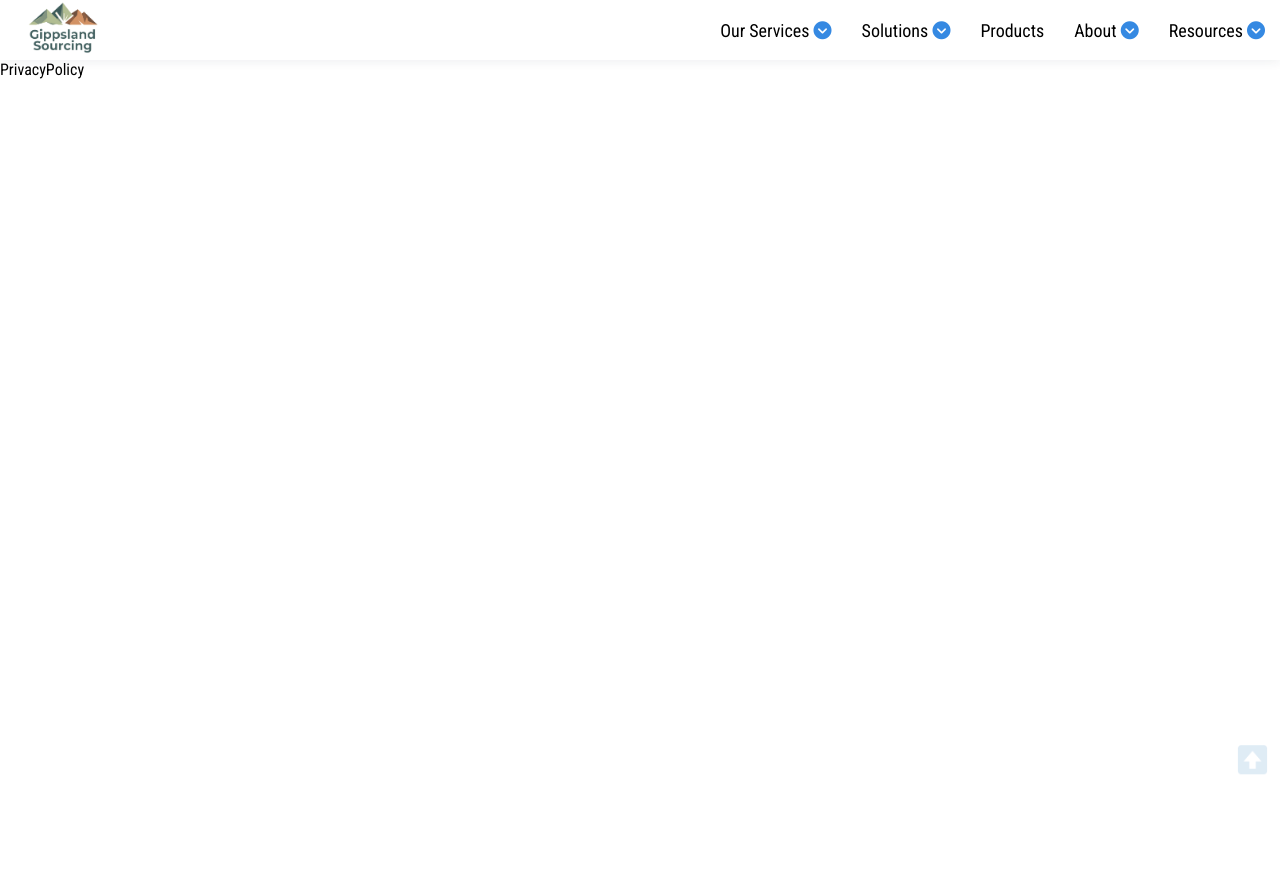
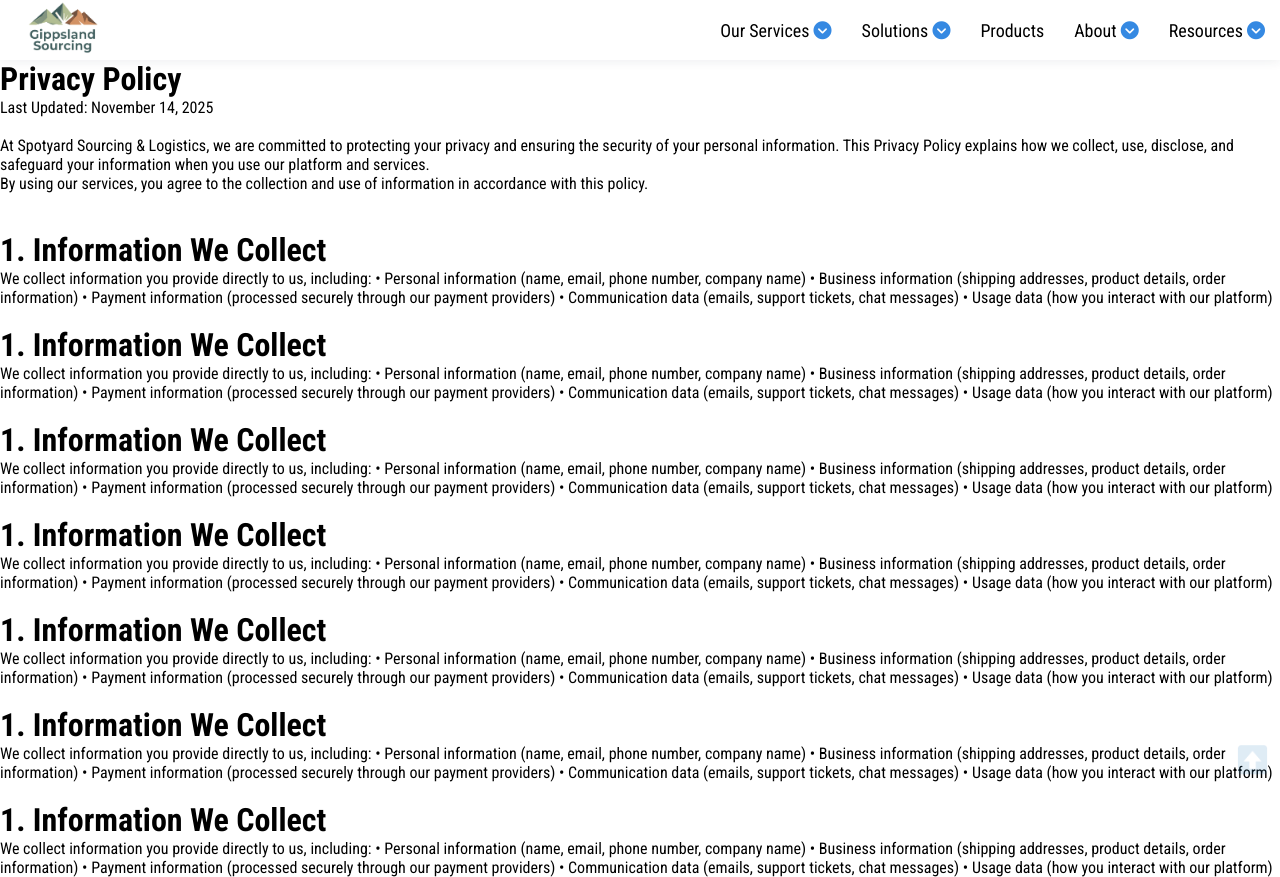
Before and after one commit to montasirazad/gippsland_sourcing-client, a React (Vite) app: page /privacy-policy in a window 1280 px wide. Before the commit the page ends 800 px from the top, so only its background shows below. Built offline with nearby package versions, Linux system fonts and the light colour scheme.

Commit message:
updated css

```diff
--- a/src/components/Footer/Footer.css
+++ b/src/components/Footer/Footer.css
@@ -55,7 +55,10 @@
   opacity: 0.7;
   color: white;
 }
-
+ .links-div .fa-whatsapp{
+  color: #25D366;
+  font-size: 15px;
+}
 .social-icon .fa-facebook {
   background: #3b5998;
   color: white;
--- a/src/components/Footer/Footer.jsx
+++ b/src/components/Footer/Footer.jsx
@@ -29,8 +29,15 @@ const Footer = () => {
         <div className="links-div">
           CONTACT US <br />
           Email: GippslandSourcing.com
-          <br />
-          <a href="tel:+8801686356445">+88 0168 6356 445</a>
+          <br /><br />
+          <a
+            className="fa-brands fa-whatsapp"
+            href="https://wa.me/+8801686356445"
+            target="_blank"
+          >
+            {" "}
+            +88 0168 6356 445
+          </a>
           <br />
           <div className="social-icon">
             <Link
--- a/src/components/NavBar/NavBar.css
+++ b/src/components/NavBar/NavBar.css
@@ -1,4 +1,4 @@
-img {
+.nav-main img {
   width: 70px;
   margin-left: 40%;
 }
@@ -37,9 +37,10 @@ img {
 .menuIcon {
   display: none;
   position: fixed;
-  right: 10px;
+  right: 20px;
   top: 5px;
   z-index: 50;
+  width: 60px;
 }
 img:hover {
   cursor: pointer;
@@ -74,7 +75,7 @@ img:hover {
 }
 
 @media screen and (max-width: 600px) {
-  img{
+  .nav-main img {
     margin-left: 5%;
   }
   .nav-main {
@@ -107,6 +108,7 @@ img:hover {
 
   .menuIcon {
     display: block;
+
   }
   ul {
     display: flex;
--- a/src/components/PrivacyPolicy/PrivacyPolicy.css
+++ b/src/components/PrivacyPolicy/PrivacyPolicy.css
@@ -0,0 +1,9 @@
+.privacy-policy-main {
+  /* text-align: justify; */
+  /* max-width: 700px;
+  margin: 5% auto 30px auto;
+
+  border-radius: 10px;
+  padding: 30px;
+  background-color: whitesmoke; */
+}
--- a/src/components/PrivacyPolicy/PrivacyPolicy.jsx
+++ b/src/components/PrivacyPolicy/PrivacyPolicy.jsx
@@ -1,6 +1,84 @@
 import "./PrivacyPolicy.css";
 const PrivacyPolicy = () => {
-  return <div>PrivacyPolicy</div>;
+  return (
+    <div className="privacy-policy-main">
+      <h1>Privacy Policy</h1>
+      <p>Last Updated: November 14, 2025</p> <br />
+      <p>
+        At Spotyard Sourcing & Logistics, we are committed to protecting your
+        privacy and ensuring the security of your personal information. This
+        Privacy Policy explains how we collect, use, disclose, and safeguard
+        your information when you use our platform and services.
+      </p>
+      <p>
+        By using our services, you agree to the collection and use of
+        information in accordance with this policy.
+      </p>
+      <br />
+      <br />
+      <h1>1. Information We Collect</h1>
+      We collect information you provide directly to us, including: • Personal
+      information (name, email, phone number, company name) • Business
+      information (shipping addresses, product details, order information) •
+      Payment information (processed securely through our payment providers) •
+      Communication data (emails, support tickets, chat messages) • Usage data
+      (how you interact with our platform)
+      <br />
+      <br />
+      <h1>1. Information We Collect</h1>
+      We collect information you provide directly to us, including: • Personal
+      information (name, email, phone number, company name) • Business
+      information (shipping addresses, product details, order information) •
+      Payment information (processed securely through our payment providers) •
+      Communication data (emails, support tickets, chat messages) • Usage data
+      (how you interact with our platform)
+      <br />
+      <br />
+      <h1>1. Information We Collect</h1>
+      We collect information you provide directly to us, including: • Personal
+      information (name, email, phone number, company name) • Business
+      information (shipping addresses, product details, order information) •
+      Payment information (processed securely through our payment providers) •
+      Communication data (emails, support tickets, chat messages) • Usage data
+      (how you interact with our platform)
+      <br />
+      <br />
+      <h1>1. Information We Collect</h1>
+      We collect information you provide directly to us, including: • Personal
+      information (name, email, phone number, company name) • Business
+      information (shipping addresses, product details, order information) •
+      Payment information (processed securely through our payment providers) •
+      Communication data (emails, support tickets, chat messages) • Usage data
+      (how you interact with our platform)
+      <br />
+      <br />
+      <h1>1. Information We Collect</h1>
+      We collect information you provide directly to us, including: • Personal
+      information (name, email, phone number, company name) • Business
+      information (shipping addresses, product details, order information) •
+      Payment information (processed securely through our payment providers) •
+      Communication data (emails, support tickets, chat messages) • Usage data
+      (how you interact with our platform)
+      <br />
+      <br />
+      <h1>1. Information We Collect</h1>
+      We collect information you provide directly to us, including: • Personal
+      information (name, email, phone number, company name) • Business
+      information (shipping addresses, product details, order information) •
+      Payment information (processed securely through our payment providers) •
+      Communication data (emails, support tickets, chat messages) • Usage data
+      (how you interact with our platform)
+      <br />
+      <br />
+      <h1>1. Information We Collect</h1>
+      We collect information you provide directly to us, including: • Personal
+      information (name, email, phone number, company name) • Business
+      information (shipping addresses, product details, order information) •
+      Payment information (processed securely through our payment providers) •
+      Communication data (emails, support tickets, chat messages) • Usage data
+      (how you interact with our platform)
+    </div>
+  );
 };
 
 export default PrivacyPolicy;
--- a/src/components/SmallDetail/SmallDetail.css
+++ b/src/components/SmallDetail/SmallDetail.css
@@ -5,6 +5,7 @@
   justify-content: center;
   margin-top: 30px;
   margin-bottom: 30px;
+  padding: 5px;
 }
 
 .small-detail-info {
@@ -34,8 +35,8 @@
     justify-content: center;
     /* position: absolute; */
     /* margin: 0 auto; */
-    margin-top: 25%;
-    margin-bottom: 0;
+    margin-top: 35%;
+
     width: 100%;
     z-index: 60;
   }
--- a/src/components/TermsOfService/TermsOfService.css
+++ b/src/components/TermsOfService/TermsOfService.css
@@ -1,8 +1,9 @@
 .terms-of-service {
-  text-align: justify;
-  max-width: 700px;
+  /* text-align: justify; */
+  /* max-width: 700px;
   margin: 5% auto 30px auto;
-  border: 1px solid gray;
+
   border-radius: 10px;
   padding: 30px;
+  background-color: whitesmoke; */
 }
--- a/src/components/TermsOfService/TermsOfService.jsx
+++ b/src/components/TermsOfService/TermsOfService.jsx
@@ -38,33 +38,16 @@ const TermsOfService = () => {
           import logistics solutions for China-to-Australia trade. We are the
           company you contract with, and we deliver these services directly and
           through the third-party providers we engage on your behalf. Our
-          services include:
-          <ul>
-            <li>
-              Product Sourcing & Purchasing — Supplier identification, vetting,
-              and procurement from Chinese manufacturers
-            </li>
-            <li>
-              Product Sourcing & Purchasing — Supplier identification, vetting,
-              and procurement from Chinese manufacturers
-            </li>
-            <li>
-              Product Sourcing & Purchasing — Supplier identification, vetting,
-              and procurement from Chinese manufacturers
-            </li>
-            <li>
-              Product Sourcing & Purchasing — Supplier identification, vetting,
-              and procurement from Chinese manufacturers
-            </li>
-            <li>
-              Product Sourcing & Purchasing — Supplier identification, vetting,
-              and procurement from Chinese manufacturers
-            </li>
-            <li>
-              Product Sourcing & Purchasing — Supplier identification, vetting,
-              and procurement from Chinese manufacturers
-            </li>
-          </ul>
+          services include: Product Sourcing & Purchasing — Supplier
+          identification, vetting, and procurement from Chinese manufacturers
+          Product Sourcing & Purchasing — Supplier identification, vetting, and
+          procurement from Chinese manufacturers Product Sourcing & Purchasing —
+          Supplier identification, vetting, and procurement from Chinese
+          manufacturers Product Sourcing & Purchasing — Supplier identification,
+          vetting, and procurement from Chinese manufacturers Product Sourcing &
+          Purchasing — Supplier identification, vetting, and procurement from
+          Chinese manufacturers Product Sourcing & Purchasing — Supplier
+          identification, vetting, and procurement from Chinese manufacturers
         </p>
         <p>
           Our Role — Sourcing and QC: For a sourcing order that expressly
--- a/src/components/Ticker/Ticker.css
+++ b/src/components/Ticker/Ticker.css
@@ -33,7 +33,7 @@
 @media screen and (max-width: 600px) {
    .ticker{
     position: absolute;
-    top: 15%;
+    top: 10%;
 
    }
 }
```
